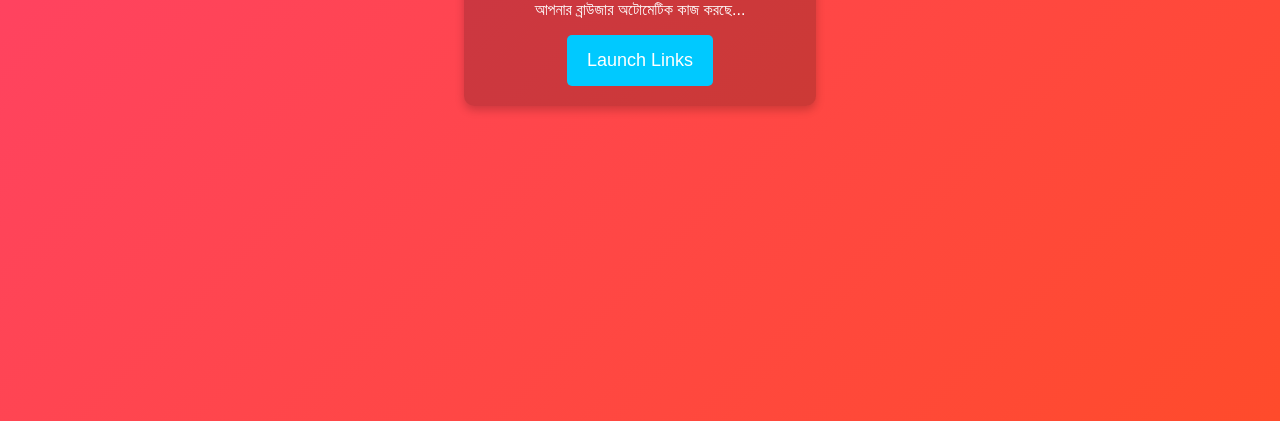
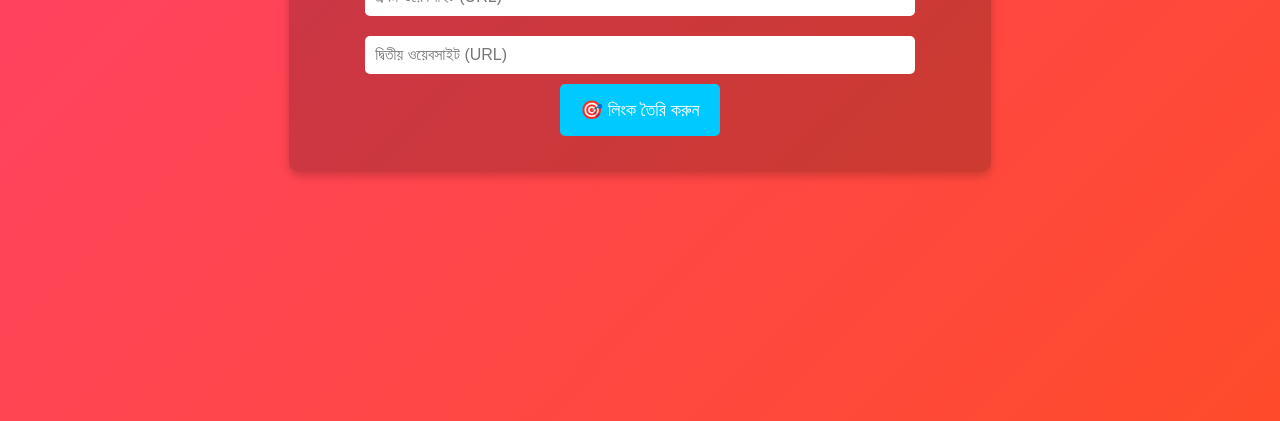
Before and after one commit to RH0099/Fishing_Maker_web, a plain HTML site: page index.html in a window 1280 px wide. Shown: the part 395-816 px from the top of the page. Drawn offline with Linux system fonts and the light colour scheme.

Commit message:
index.html

```diff
--- a/index.html
+++ b/index.html
@@ -39,24 +39,37 @@
         button:hover {
             background: #008cff;
         }
+        input {
+            padding: 10px;
+            margin: 10px;
+            width: 80%;
+            border: none;
+            border-radius: 5px;
+            font-size: 16px;
+        }
     </style>
 </head>
 <body>
     <div class="container">
         <h1>🚀 Smart Link Launcher 🚀</h1>
-        <p>আপনার ব্রাউজার অটোমেটিক কাজ করছে...</p>
-        <button id="autoClickButton" onclick="openWebsites()">Launch Links</button>
+        <p>আপনার পছন্দের ওয়েবসাইটের লিংক সেট করুন:</p>
+        <input type="text" id="site1" placeholder="প্রথম ওয়েবসাইট (URL)">
+        <input type="text" id="site2" placeholder="দ্বিতীয় ওয়েবসাইট (URL)">
+        <button onclick="generateLink()">🎯 লিংক তৈরি করুন</button>
+        <p id="generatedLink"></p>
     </div>
 
     <script>
-        function openWebsites() {
-            window.open("https://google.com", "_blank");
-            window.open("https://youtube.com", "_blank");
+        function generateLink() {
+            let site1 = document.getElementById("site1").value || "https://google.com";
+            let site2 = document.getElementById("site2").value || "https://youtube.com";
+
+            let customLink = window.location.origin + "/open.html?site1=" + encodeURIComponent(site1) + "&site2=" + encodeURIComponent(site2);
+
+            document.getElementById("generatedLink").innerHTML = `
+                ✅ <a href="${customLink}" target="_blank">কাস্টম লিংক ওপেন করুন</a>
+            `;
         }
-
-        window.onload = function() {
-            document.getElementById("autoClickButton").click();
-        };
     </script>
 </body>
 </html>
```
